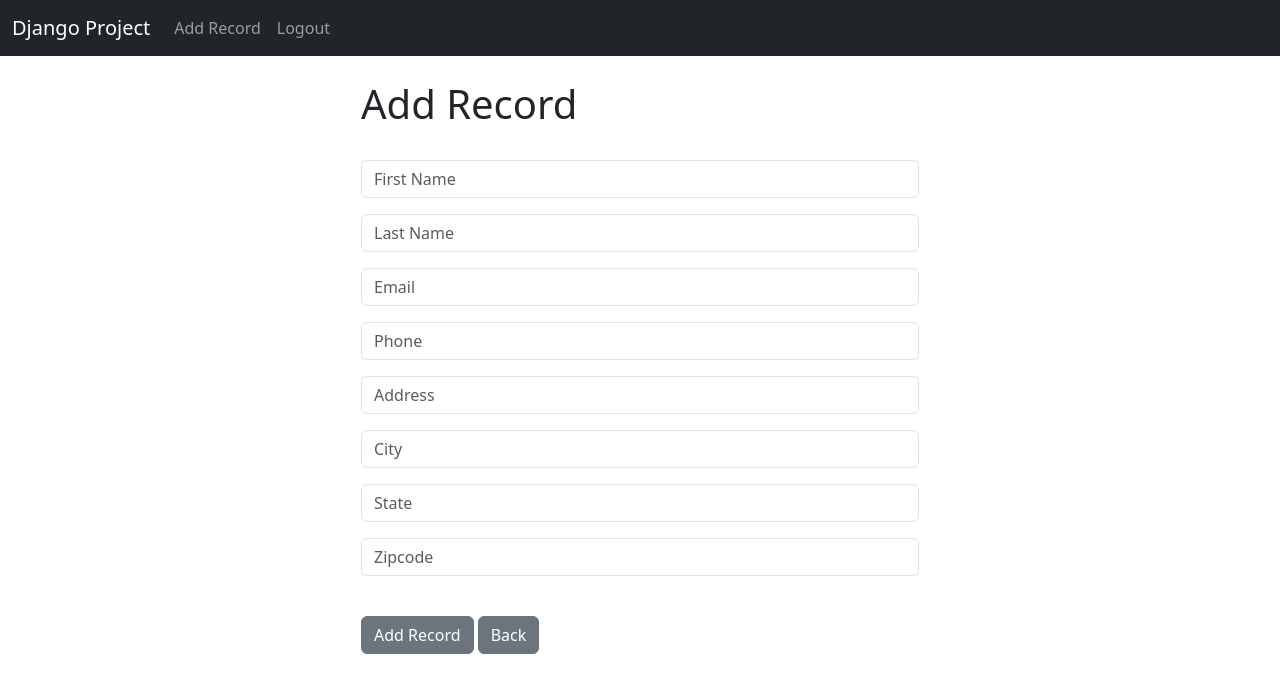
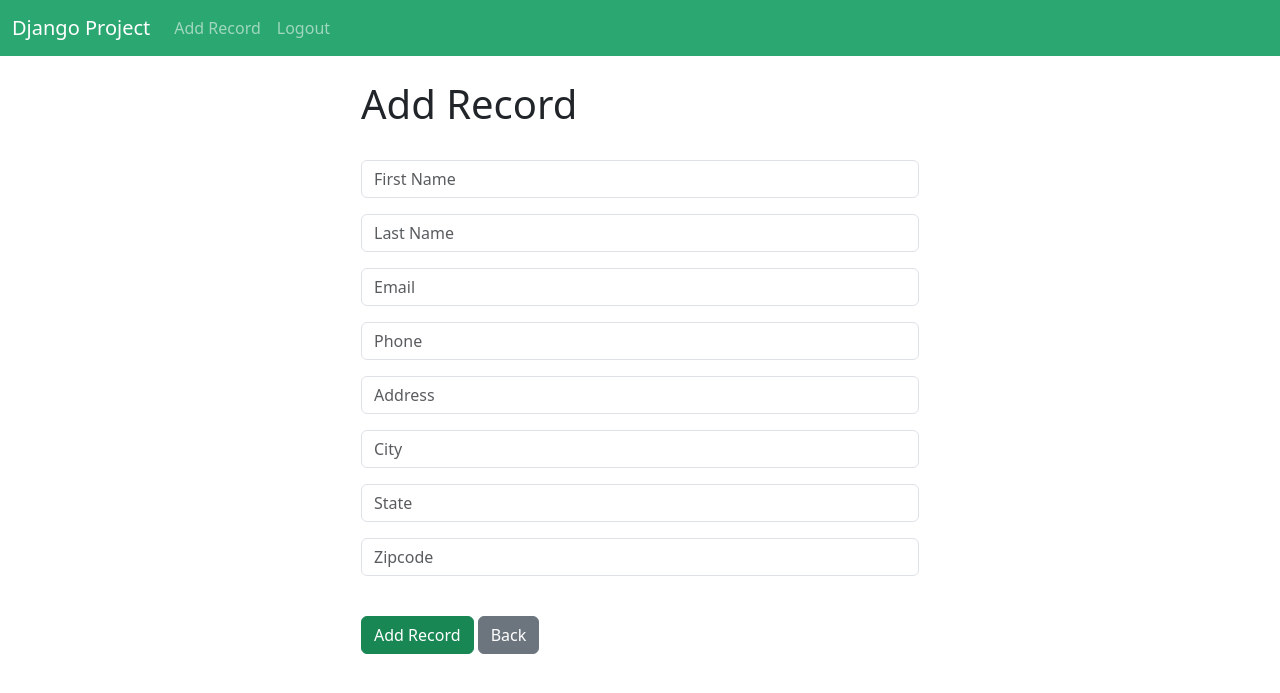
Before and after one commit to lnlydty/Django-CRM-160, a Django app: page /add_record/ in a window 1280 px wide. Shown: the top 693 px of the page. Run offline with Django 5.2, Linux system fonts and the light colour scheme; the visitor is signed in with stand-in values (Sample User, id 1).

Commit message:
change color

```diff
--- a/website/templates/add_record.html
+++ b/website/templates/add_record.html
@@ -11,7 +11,7 @@
 
   <br/>
 
-  <button type="submit" class="btn btn-secondary">Add Record</button>
+  <button type="submit" class="btn btn-success">Add Record</button>
   <a href="{% url 'home' %}" class="btn btn-secondary">Back</a>
 </form>
 
--- a/website/templates/base.html
+++ b/website/templates/base.html
@@ -5,6 +5,7 @@
     <meta name="viewport" content="width=device-width, initial-scale=1">
     <title>DJANGO PROJECT</title>
     <link href="https://cdn.jsdelivr.net/npm/bootstrap@5.3.3/dist/css/bootstrap.min.css" rel="stylesheet" integrity="sha384-QWTKZyjpPEjISv5WaRU9OFeRpok6YctnYmDr5pNlyT2bRjXh0JMhjY6hW+ALEwIH" crossorigin="anonymous">
+
   </head>
   <body>
     {% include 'navbar.html' %}
--- a/website/templates/home.html
+++ b/website/templates/home.html
@@ -7,7 +7,7 @@
 <h1>Records</h1>
 
 <table class="table table-striped table-hover table-bordered">
-  <thead class="table-dark">
+  <thead class="table-success">
     <tr>
       <th scope="col">ID</th>
       <th scope="col">Name</th>
--- a/website/templates/navbar.html
+++ b/website/templates/navbar.html
@@ -1,6 +1,10 @@
-<nav class="navbar navbar-expand-lg navbar-dark bg-dark">
+<nav class="navbar navbar-expand-lg navbar-dark" style="background-color: #2ba771;">
   <div class="container-fluid">
-    <a class="navbar-brand" href="{% url 'home' %}">Django Project</a>
+    <a class="navbar-brand" href="{% url 'home' %}">
+
+    Django Project
+   </a>
+
     <button class="navbar-toggler" type="button" data-bs-toggle="collapse" data-bs-target="#navbarSupportedContent" aria-controls="navbarSupportedContent" aria-expanded="false" aria-label="Toggle navigation">
       <span class="navbar-toggler-icon"></span>
     </button>
```
